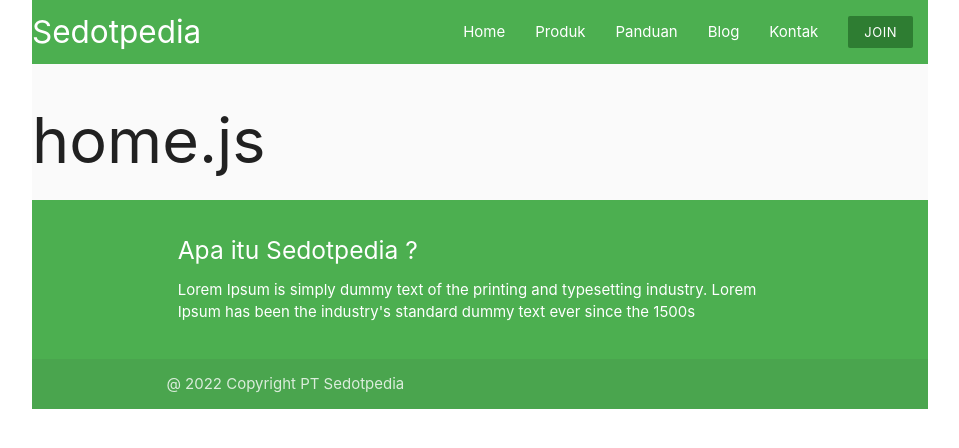
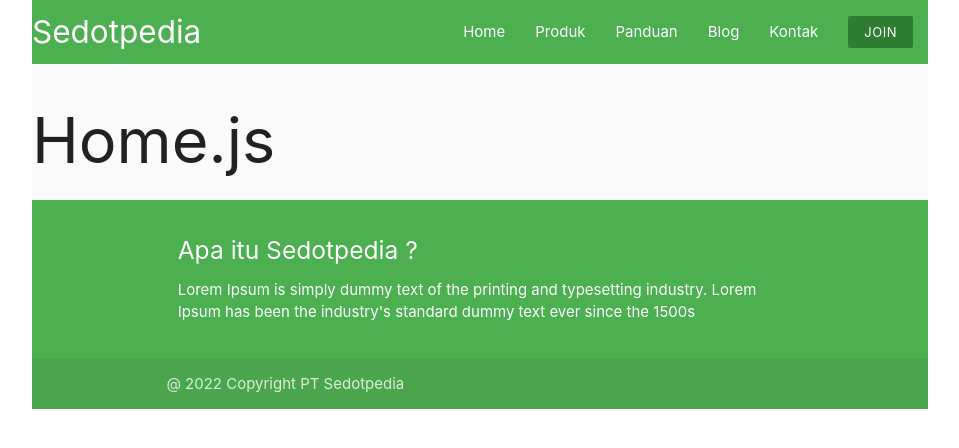
Before and after one commit to lancarweb/sedotpediareact, a React (Create React App) app: page / in a window 1280 px wide. Shown: the top 448 px of the page, without its empty margins (160-1119 px from the left). Built offline with nearby package versions, Linux system fonts and the light colour scheme.

Commit message:
edited home

```diff
--- a/src/Pages/Home.js
+++ b/src/Pages/Home.js
@@ -3,7 +3,7 @@ import React from "react";
 class Home extends React.Component{
 	render(){
 		return(
-			<h1>home.js</h1>
+			<h1>Home.js</h1>
 		)
 	}
 }
```
